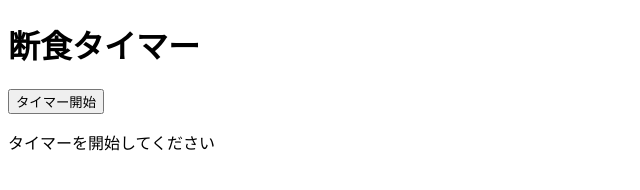
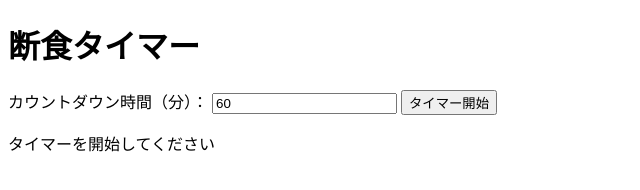
Before and after one commit to msy0703/fasting-timer, a plain HTML site: page index.html in a window 1280 px wide. Shown: the whole page, without its empty margins (0-640 px from the left). Drawn offline with Linux system fonts and the light colour scheme.

Commit message:
Update index.html

```diff
--- a/index.html
+++ b/index.html
@@ -8,10 +8,13 @@
 </head>
 <body>
     <h1>断食タイマー</h1>
-    <div>
-        <button id="start-timer">タイマー開始</button>
-        <p id="countdown">タイマーを開始してください</p>
-    </div>
+
+    <!-- 時間入力フィールドを追加 -->
+    <label for="timer-input">カウントダウン時間（分）：</label>
+    <input type="number" id="timer-input" min="1" value="60">
+    <button id="start-timer">タイマー開始</button>
+
+    <p id="countdown">タイマーを開始してください</p>
 
     <script src="app.js"></script>
 </body>
```
